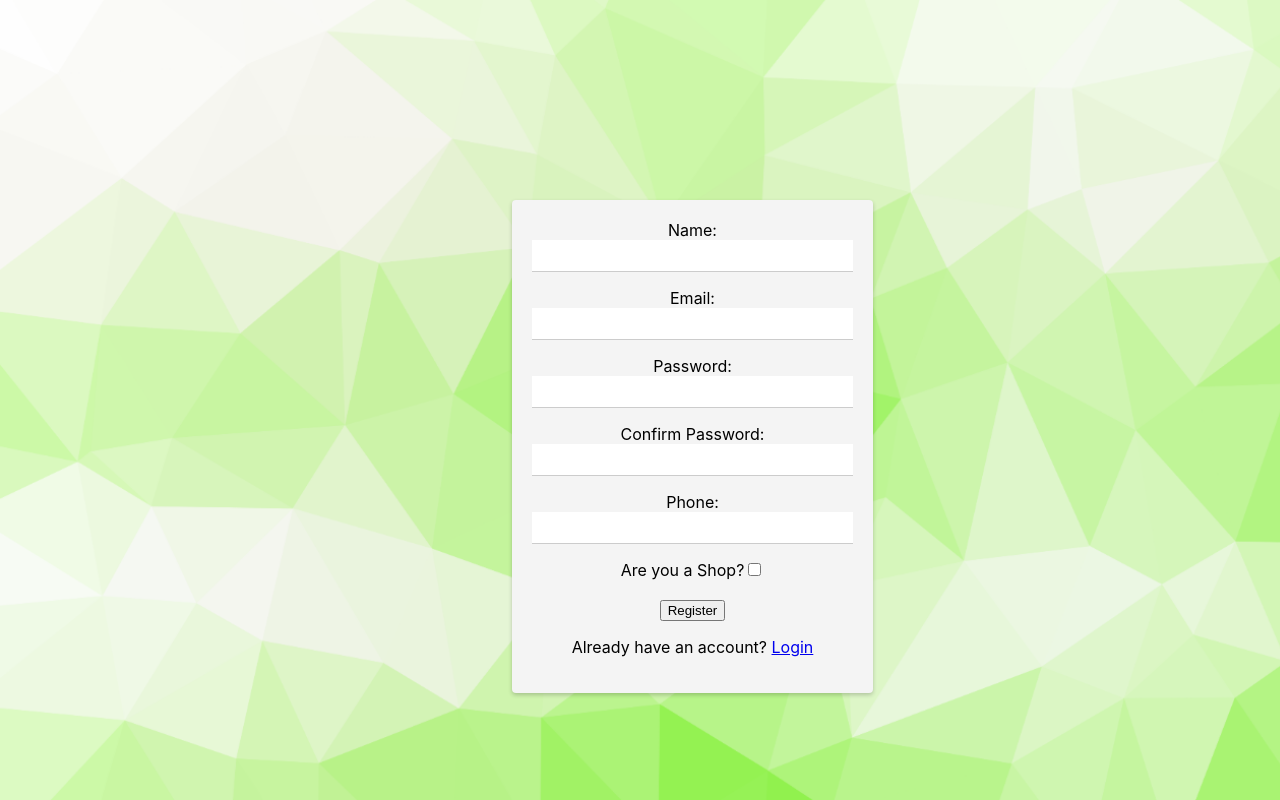
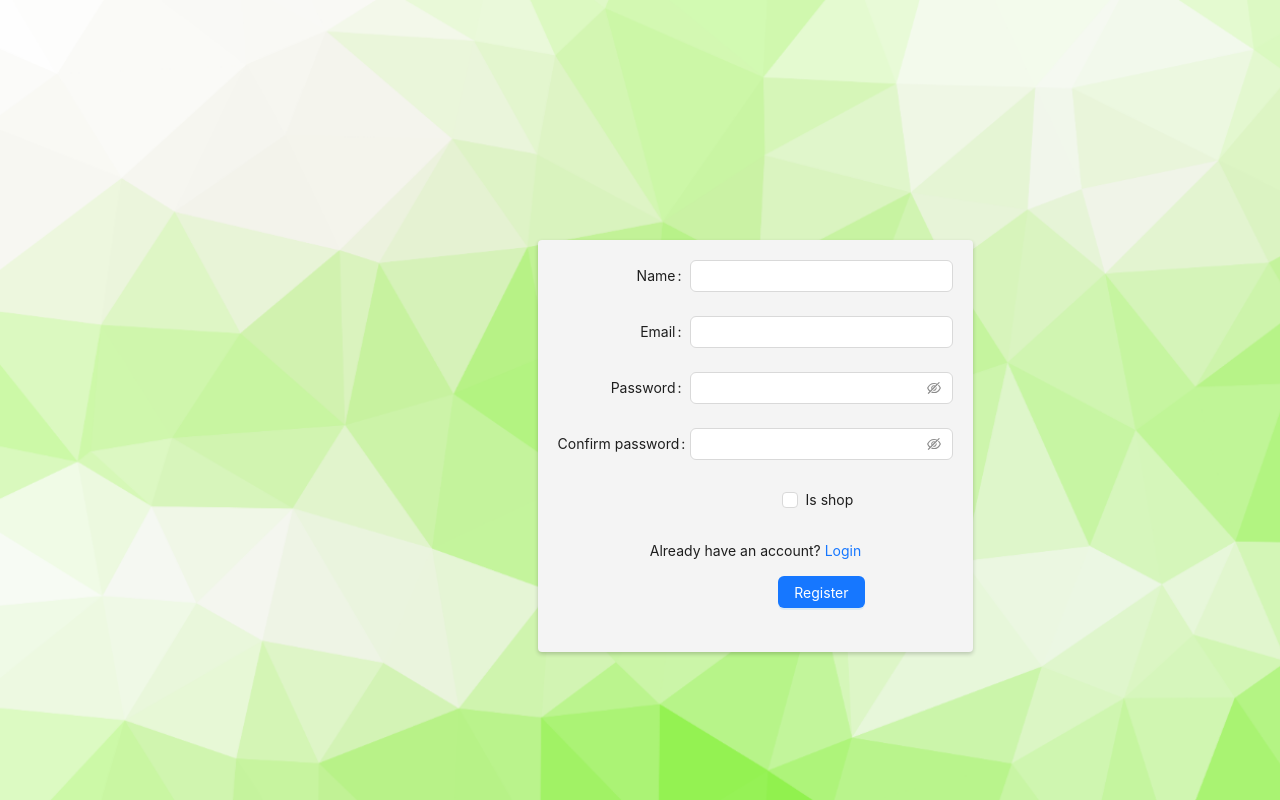
Before and after one commit to rares114/proiect, a React (Create React App) app in the folder Frontend/client/: page /register in a window 1280 px wide. Built offline with nearby package versions, Linux system fonts and the light colour scheme.

Commit message:
register with antd

```diff
--- a/Frontend/client/src/components/Register.jsx
+++ b/Frontend/client/src/components/Register.jsx
@@ -4,61 +4,21 @@ import axios from "axios";
 import { toast } from "react-toastify";
 import "react-toastify/dist/ReactToastify.css";
 import { server_url } from "../config";
+import { Button, Checkbox, Form, Input } from "antd";
 
 const Register = ({ onRegisterClose }) => {
-  const [confirmPassword, setConfirmPassword] = useState("");
-  const [name, setName] = useState("");
-  const [email, setEmail] = useState("");
-  const [password, setPassword] = useState("");
-  const [phone, setPhone] = useState("");
-  const [isshop, setIsShop] = useState(false);
   const navigate = useNavigate();
 
-  const handleNameChange = (e) => {
-    setName(e.target.value);
-  };
-
-  const handleConfirmPasswordChange = (e) => {
-    setConfirmPassword(e.target.value);
-  };
-
-  const handleEmailChange = (e) => {
-    setEmail(e.target.value);
-  };
-
-  const handlePasswordChange = (e) => {
-    setPassword(e.target.value);
-  };
-
-  const handlePhoneChange = (e) => {
-    setPhone(e.target.value);
-  };
-
-  const handleShopCheck = (e) => {
-    setIsShop(e.target.checked);
-  };
-
-  const handleSubmit = async (e) => {
-    e.preventDefault();
-
-    if (password !== confirmPassword) {
+  const onFinish = async (values) => {
+    if (values.password !== values.confirmPassword) {
       toast.error("Passwords do not match");
       return;
     }
 
-    if (isshop === true) toast.success("DA");
-    else toast.error("NU");
-
-    const payload = {
-      name,
-      email,
-      password,
-      phone,
-      isshop,
-    };
+    values.isshop = values.isshop === true ? 1 : 0;
 
     try {
-      const response = await axios.post(`${server_url}/users`, payload);
+      const response = await axios.post(`${server_url}/users`, values);
 
       if (response.status === 201) {
         toast.success("Account created successfully");
@@ -73,77 +33,43 @@ const Register = ({ onRegisterClose }) => {
   };
 
   return (
-    <div className="register-container">
-      <form onSubmit={handleSubmit}>
-        <div>
-          <label htmlFor="name">Name:</label>
-          <input
-            type="text"
-            id="name"
-            value={name}
-            onChange={handleNameChange}
-            className="register-input"
-          />
-        </div>
-        <div>
-          <label htmlFor="email">Email:</label>
-          <input
-            type="email"
-            id="email"
-            value={email}
-            onChange={handleEmailChange}
-            className="register-input"
-          />
-        </div>
-        <div>
-          <label htmlFor="password">Password:</label>
-          <input
-            type="password"
-            id="password"
-            value={password}
-            onChange={handlePasswordChange}
-            className="register-input"
-          />
-        </div>
-
-        <div>
-          <label htmlFor="confirm-password">Confirm Password:</label>
-          <input
-            type="password"
-            id="confirm-password"
-            value={confirmPassword}
-            onChange={handleConfirmPasswordChange}
-            className={
-              password !== confirmPassword
-                ? "register-input mismatch"
-                : "register-input"
-            }
-          />
-        </div>
-
-        <div>
-          <label htmlFor="phone">Phone:</label>
-          <input
-            type="text"
-            id="phone"
-            value={phone}
-            onChange={handlePhoneChange}
-            className="register-input"
-          />
-        </div>
-        <div>
-          <label>Are you a Shop?</label>
-          <input type="checkbox" checked={isshop} onChange={handleShopCheck} />
-        </div>
-        <div className="register-button-container">
-          <button type="submit">Register</button>
-        </div>
+    <div className="login-container">
+      <Form
+        labelCol={{ span: 8 }}
+        wrapperCol={{ span: 16 }}
+        style={{ maxWidth: 600 }}
+        onFinish={onFinish}
+      >
+        <Form.Item label="Name" name="name">
+          <Input />
+        </Form.Item>
+        <Form.Item label="Email" name="email">
+          <Input />
+        </Form.Item>
+        <Form.Item label="Password" name="password">
+          <Input.Password />
+        </Form.Item>
+        <Form.Item label="Confirm password" name="confirmPassword">
+          <Input.Password />
+        </Form.Item>
+        <Form.Item
+          name="isshop"
+          valuePropName="checked"
+          wrapperCol={{ offset: 8, span: 16 }}
+        >
+          <Checkbox>Is shop</Checkbox>
+        </Form.Item>
         <div className="login-link-container">
           <p>
             Already have an account? <Link to="/login">Login</Link>
           </p>
         </div>
-      </form>
+        <Form.Item wrapperCol={{ offset: 8, span: 16 }}>
+          <Button type="primary" htmlType="submit">
+            Register
+          </Button>
+        </Form.Item>
+      </Form>
     </div>
   );
 };
```
Also changed, not shown: 1 other file (tests, documents, lock files or other folders).
